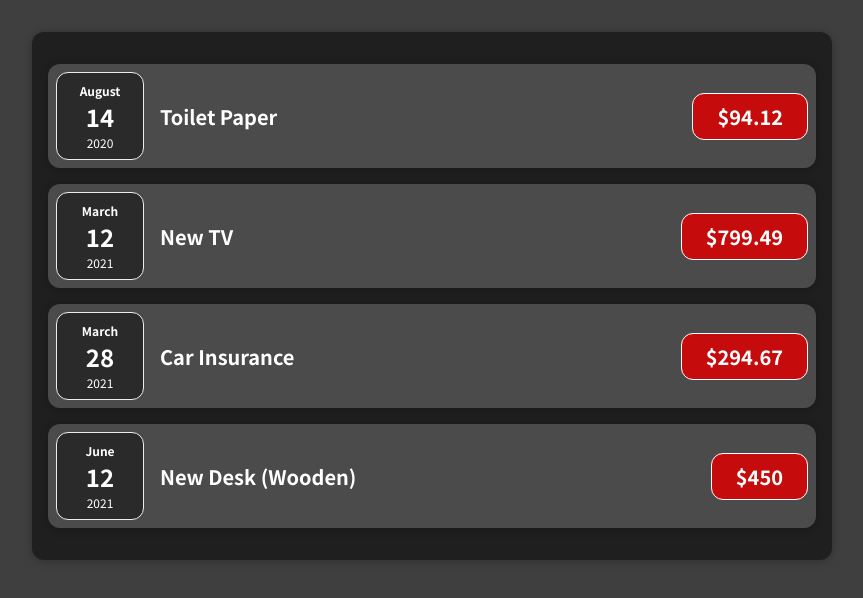
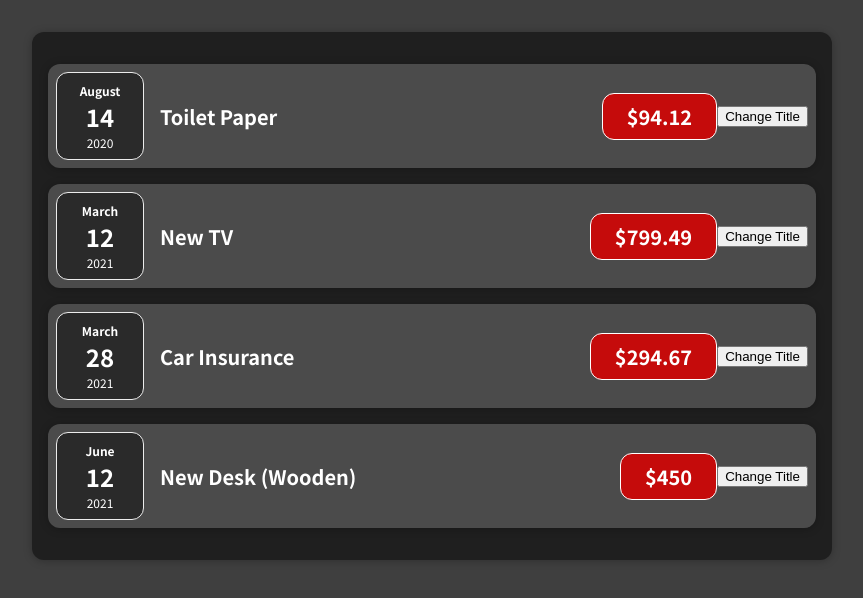
Before and after one commit to AngJJ59/WebExpenseTrackerApp, a React (Create React App) app: page / in a window 1280 px wide. Shown: the top 598 px of the page, without its empty margins (208-1071 px from the left). Built offline with nearby package versions, Linux system fonts and the light colour scheme.

Commit message:
add button and evenet listener using useState

```diff
--- a/src/components/Expenses/ExpenseItem.js
+++ b/src/components/Expenses/ExpenseItem.js
@@ -1,16 +1,23 @@
+import React, { useState } from 'react'; // use state allows us to define values as state where changes to these values should show
 import './ExpenseItem.css'
 import ExpenseDate from './ExpenseDate';
 import Card from '../UI/Card';
 
 function ExpenseItem(props) {
+    const [title, newTitle] = useState(props.title)
+
+    const clickHandler = () => {
+        newTitle('Green tea')
+    }
 
     return ( // with react, we can put a {} in the jsx html tag inside to call the dynamic data to be shown
         <Card className='expense-item'>
             <ExpenseDate date = {props.date}/>
             <div className='expense-item__description'>
-                <h2>{props.title}</h2>
+                <h2>{title}</h2>
                 <div className='expense-item__price'>${props.amount}</div>
             </div>
+            <button onClick={clickHandler}>Change Title</button>
         </Card>
     );
 }
```
